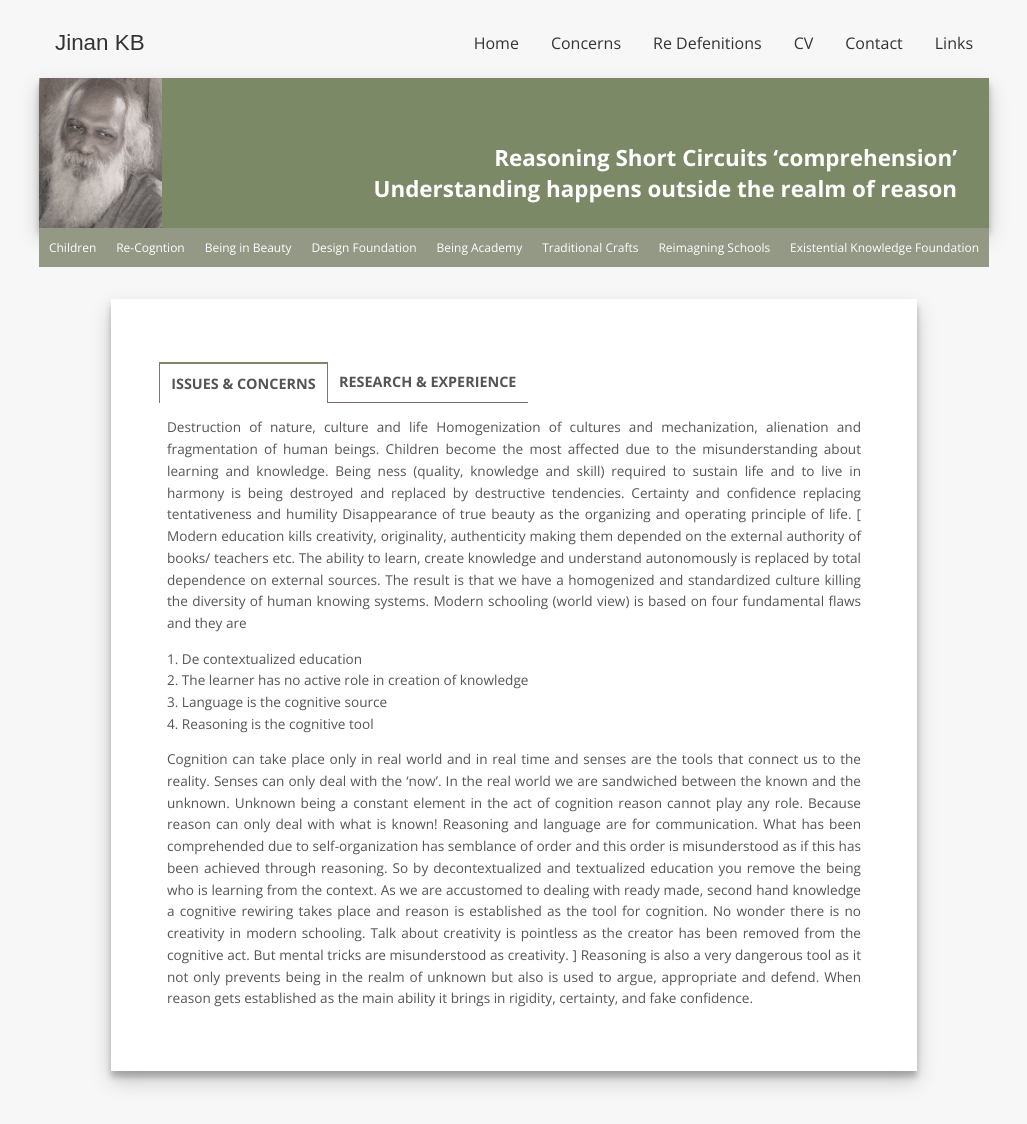
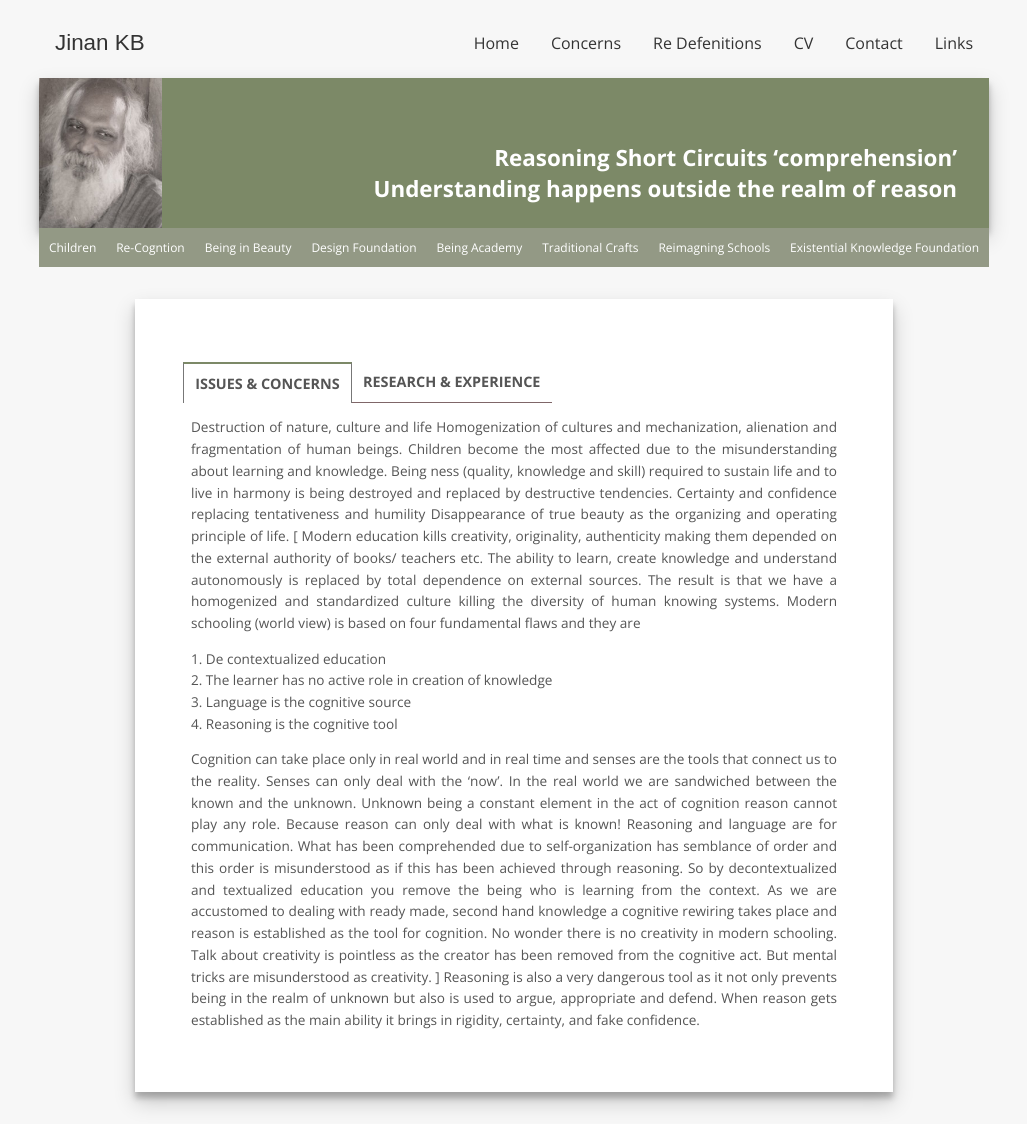
Before and after one commit to jinankb/jinankb.github.io, a Jekyll site: the page built from concerns.html, in a window 1280 px wide. Shown: the whole page, without its empty margins (126-1153 px from the left). Built offline with Jekyll 4.4.1, drawn with Linux system fonts in a browser that asks for light colours; before the commit the page ends 1103 px from its top, so only the background shows below that.

Commit message:
Layout Update

```diff
--- a/css/style.css
+++ b/css/style.css
@@ -253,7 +253,7 @@ nav li a{
   color: #555;
 }
 .tab-container{
-  margin: 2rem 4.5rem;
+  margin: 2rem 6rem;
   background: #fff;
   box-shadow: 0 10px 20px rgba(0,0,0,0.19), 0 6px 6px rgba(0,0,0,0.23);
   padding: 3rem;
```
